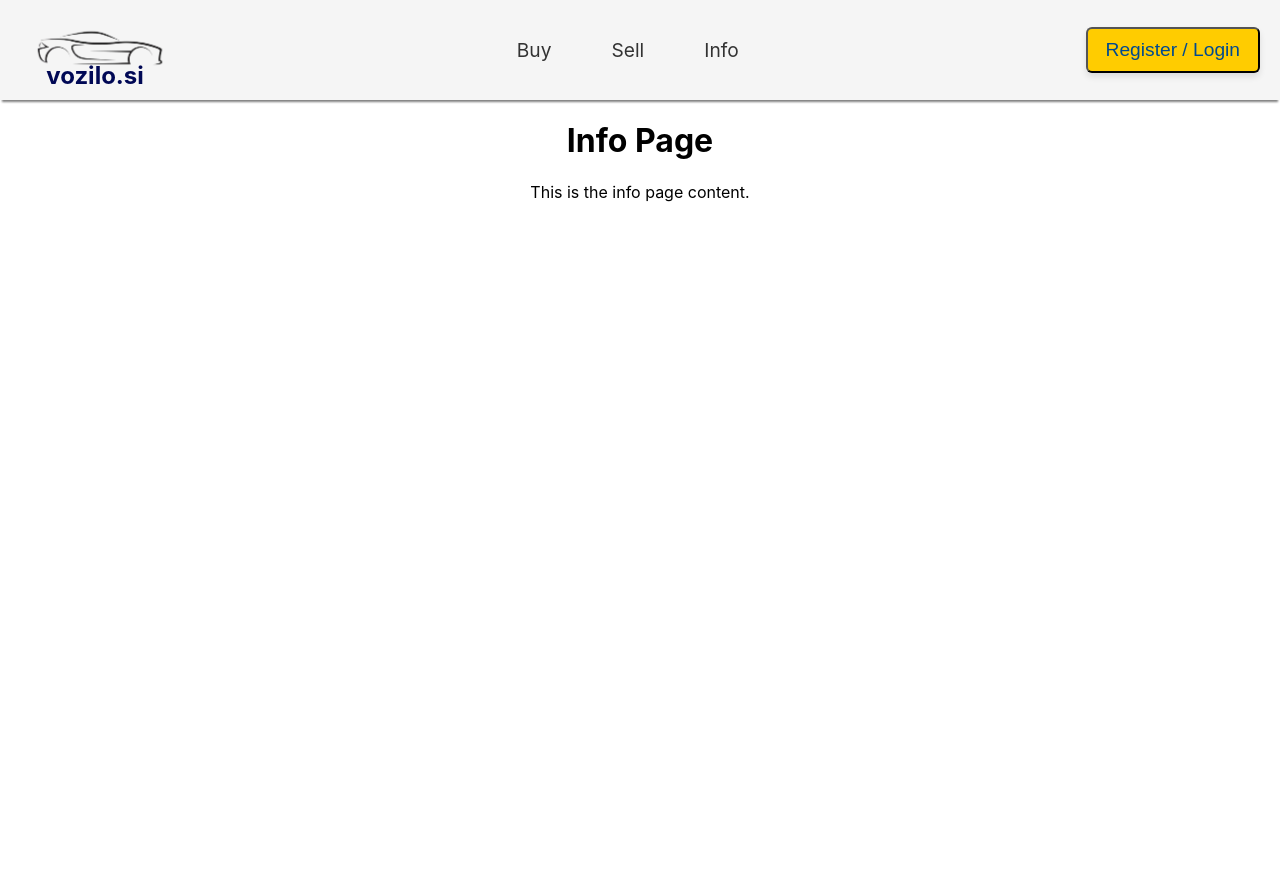
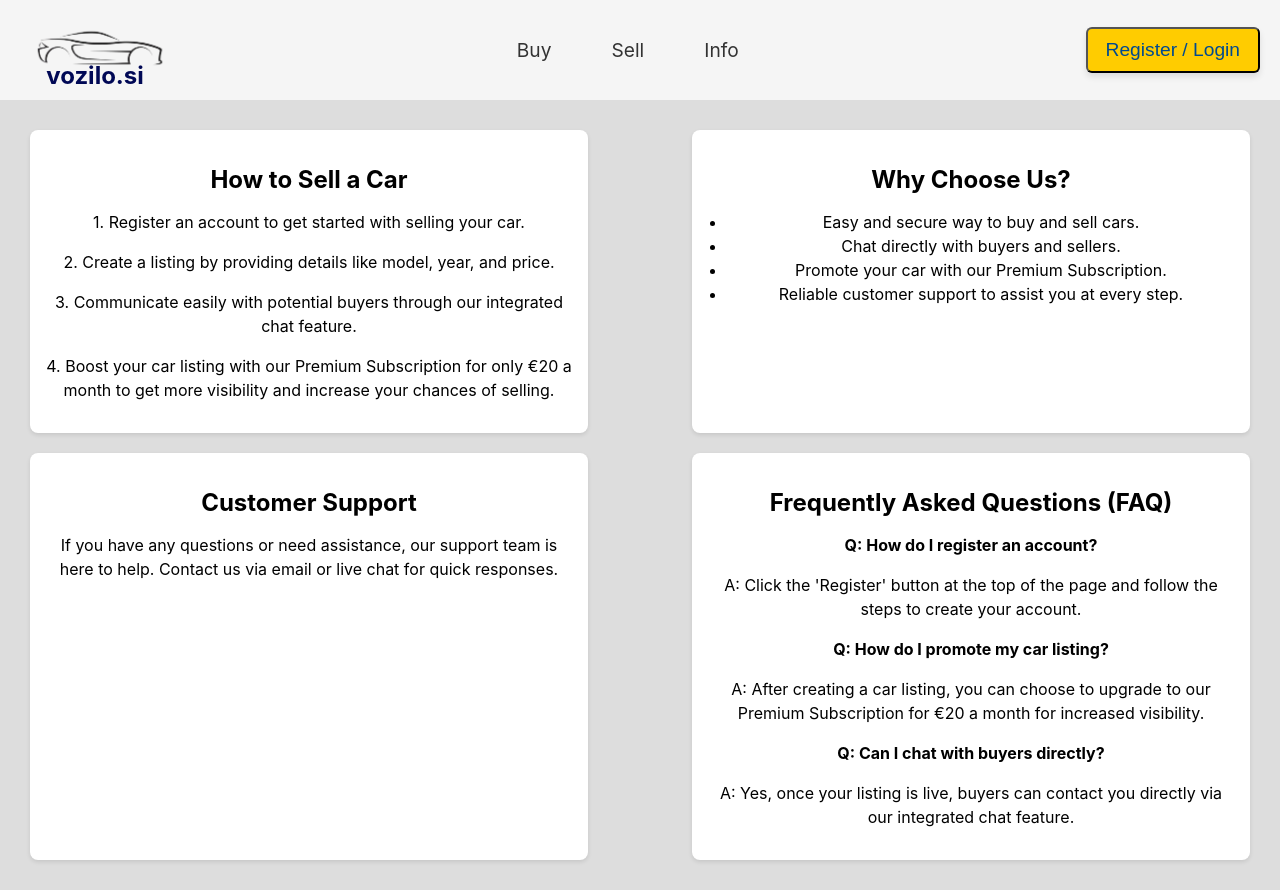
Before and after one commit to gjoremkv/Car_web, a React (Create React App) app: page /info in a window 1280 px wide. Before the commit the page ends 800 px from the top, so only its background shows below. Built offline with nearby package versions, Linux system fonts and the light colour scheme.

Commit message:
Adding Info page

```diff
--- /dev/null
+++ b/src/Info.css
@@ -0,0 +1,38 @@
+.sell-page {
+    background-color: #dddddd;
+    padding: 20px;
+    display: flex;
+    justify-content: space-between; /* Spread the sections left and right */
+    flex-wrap: wrap; /* Allow the sections to wrap on smaller screens */
+  }
+
+  .info-section {
+    background-color: #ffffff;
+    padding: 15px;
+    margin: 10px;
+    border-radius: 8px;
+    box-shadow: 0 2px 4px rgba(0, 0, 0, 0.1);
+    width: 45%; /* Adjust the width for each section */
+    box-sizing: border-box;
+  }
+
+  .info-section h2 {
+    font-size: 1.5em;
+    margin-bottom: 10px;
+  }
+
+  .info-section p, .info-section ul {
+    font-size: 1em;
+    line-height: 1.5;
+  }
+
+  .info-section ul {
+    list-style-type: disc;
+    padding-left: 20px;
+  }
+
+  @media screen and (max-width: 768px) {
+    .info-section {
+      width: 100%; /* Stack sections vertically on smaller screens */
+    }
+  }
--- a/src/Info.jsx
+++ b/src/Info.jsx
@@ -1,12 +1,43 @@
 import React from 'react';
+import './Info.css';
 
-function Info() {
+const Info = () => {
   return (
-    <div>
-      <h1>Info Page</h1>
-      <p>This is the info page content.</p>
+    <div className="sell-page">
+      <div className="info-section">
+        <h2>How to Sell a Car</h2>
+        <p>1. Register an account to get started with selling your car.</p>
+        <p>2. Create a listing by providing details like model, year, and price.</p>
+        <p>3. Communicate easily with potential buyers through our integrated chat feature.</p>
+        <p>4. Boost your car listing with our Premium Subscription for only €20 a month to get more visibility and increase your chances of selling.</p>
+      </div>
+
+      <div className="info-section">
+        <h2>Why Choose Us?</h2>
+        <ul>
+          <li>Easy and secure way to buy and sell cars.</li>
+          <li>Chat directly with buyers and sellers.</li>
+          <li>Promote your car with our Premium Subscription.</li>
+          <li>Reliable customer support to assist you at every step.</li>
+        </ul>
+      </div>
+
+      <div className="info-section">
+        <h2>Customer Support</h2>
+        <p>If you have any questions or need assistance, our support team is here to help. Contact us via email or live chat for quick responses.</p>
+      </div>
+
+      <div className="info-section">
+        <h2>Frequently Asked Questions (FAQ)</h2>
+        <p><strong>Q: How do I register an account?</strong></p>
+        <p>A: Click the 'Register' button at the top of the page and follow the steps to create your account.</p>
+        <p><strong>Q: How do I promote my car listing?</strong></p>
+        <p>A: After creating a car listing, you can choose to upgrade to our Premium Subscription for €20 a month for increased visibility.</p>
+        <p><strong>Q: Can I chat with buyers directly?</strong></p>
+        <p>A: Yes, once your listing is live, buyers can contact you directly via our integrated chat feature.</p>
+      </div>
     </div>
   );
-}
+};
 
 export default Info;
```
